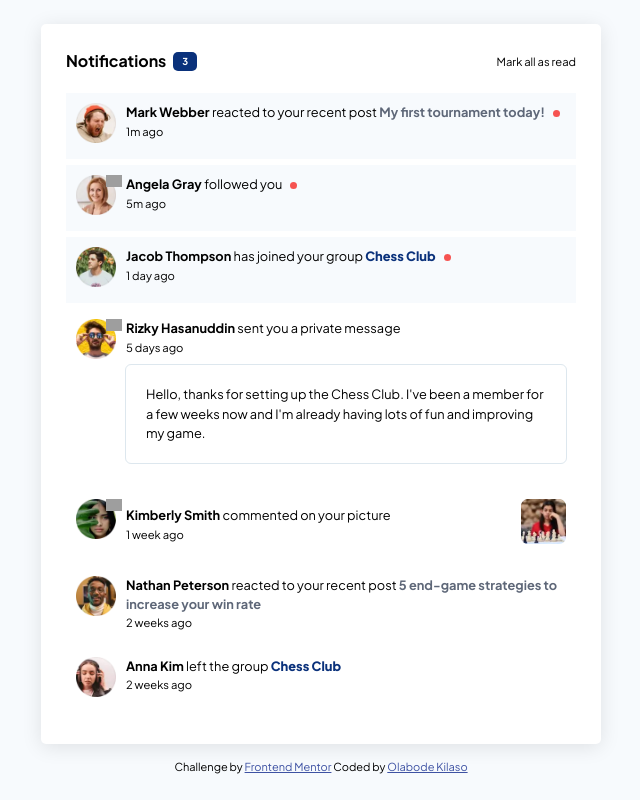
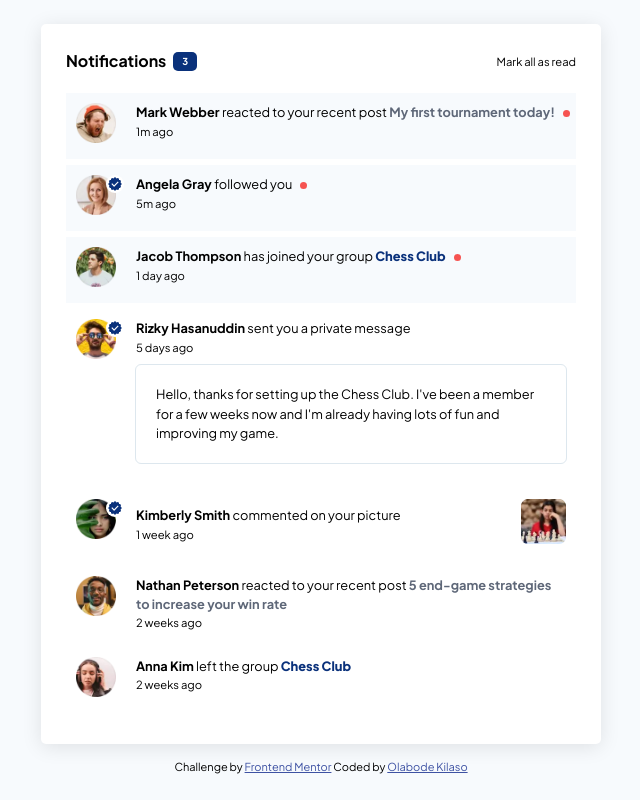
Before and after one commit to Great-kiola/Notification-page-fem, a plain HTML site: page index.html in a window 1280 px wide. Shown: the whole page, without its empty margins (319-959 px from the left). Drawn offline with Linux system fonts and the light colour scheme; grey boxes are pictures that could not be loaded.

Commit message:
Made changes to the html and css files

```diff
--- a/index.html
+++ b/index.html
@@ -24,7 +24,7 @@
 
       <div class="msgCont">
         <div class="message active">
-          <div class="pfpImg"><img src="./assets/images/avatar-mark-webber.webp" alt=""></div>
+          <div class="pfpImg"><img src="./assets/images/avatar-mark-webber.webp" alt="Profile Picture"></div>
           <div class="msgDiv">
             <div class="msg"><h1><strong> Mark Webber </strong> reacted to your recent post <span class="title">My first tournament today!</span> </h1></div>
             <div class="msgTime"><p>1m ago</p></div>
@@ -32,8 +32,8 @@
         </div>
 
         <div class="message active ">
-          <div class="pfpImg"><img src="./assets/images/avatar-angela-gray.webp" alt="">
-            <img class="verified" width="8" src="https://img.icons8.com/color/48/verified-account--v1.png" alt="verified-account--v1"/>
+          <div class="pfpImg"><img src="./assets/images/avatar-angela-gray.webp" alt="Profile Picture">
+            <img class="verified" width="8" src="/assets/images/8993399_verified_label_badge_checkmark_logo_icon.svg" alt="verified-account--v1"/>
           </div>
           <div class="msgDiv">
             <div class="msg"><h1><strong> Angela Gray </strong> followed you</h1></div>
@@ -42,7 +42,7 @@
         </div>
 
         <div class="message active">
-          <div class="pfpImg"><img src="./assets/images/avatar-jacob-thompson.webp" alt=""></div>
+          <div class="pfpImg"><img src="./assets/images/avatar-jacob-thompson.webp" alt="Profile Picture"></div>
           <div class="msgDiv">
             <div class="msg"><h1><strong> Jacob Thompson </strong>  has joined your group <strong> <span class="chessClub"> Chess Club </span> </strong> </h1></div>
             <div class="msgTime"><p>1 day ago</p></div>
@@ -50,8 +50,8 @@
         </div>
 
         <div class="message">
-          <div class="pfpImg"><img src="./assets/images/avatar-rizky-hasanuddin.webp" alt="">
-            <img class="verified" width="8" src="https://img.icons8.com/color/48/verified-account--v1.png" alt="verified-account--v1"/>
+          <div class="pfpImg"><img src="./assets/images/avatar-rizky-hasanuddin.webp" alt="Profile Picture">
+            <img class="verified" width="8" src="/assets/images/8993399_verified_label_badge_checkmark_logo_icon.svg" alt="verified-account--v1"/>
           </div>
           <div class="msgDiv">
             <div class="msg"><h1><strong> Rizky Hasanuddin </strong> sent you a private message</h1></div>
@@ -66,8 +66,8 @@
         </div>
 
         <div class="message">
-          <div class="pfpImg"><img src="./assets/images/avatar-kimberly-smith.webp" alt="">
-            <img class="verified" width="8" src="https://img.icons8.com/color/48/verified-account--v1.png" alt="verified-account--v1"/>
+          <div class="pfpImg"><img src="./assets/images/avatar-kimberly-smith.webp" alt="Profile Picture">
+            <img class="verified" width="8" src="/assets/images/8993399_verified_label_badge_checkmark_logo_icon.svg" alt="verified-account--v1"/>
           </div>
 
           <div class="msgFlex">
@@ -75,13 +75,13 @@
               <div class="msg"><h1><strong> Kimberly Smith </strong>  commented on your picture </h1></div>
               <div class="msgTime"><p>1 week ago</p></div>
             </div>
-            <div class="commentedPic"><img src="./assets/images/image-chess.webp" alt=""></div>
+            <div class="commentedPic"><img src="./assets/images/image-chess.webp" alt="Profile Picture"></div>
           </div>
 
         </div>
 
         <div class="message">
-          <div class="pfpImg"><img src="./assets/images/avatar-nathan-peterson.webp" alt=""></div>
+          <div class="pfpImg"><img src="./assets/images/avatar-nathan-peterson.webp" alt="Profile Picture"></div>
           <div class="msgDiv">
             <div class="msg"><h1><strong> Nathan Peterson </strong> reacted to your recent post  <span class="title"> 5 end-game strategies to increase your win rate</span> </h1></div>
             <div class="msgTime"><p>2 weeks ago</p></div>
@@ -89,7 +89,7 @@
         </div>
 
         <div class="message">
-          <div class="pfpImg"><img src="./assets/images/avatar-anna-kim.webp" alt=""></div>
+          <div class="pfpImg"><img src="./assets/images/avatar-anna-kim.webp" alt="Profile Picture"></div>
           <div class="msgDiv">
             <div class="msg"><h1><strong> Anna Kim  </strong> left the group <strong> <span class="chessClub"> Chess Club</span> </strong> </h1></div>
             <div class="msgTime"><p>2 weeks ago</p></div>
--- a/style.css
+++ b/style.css
@@ -95,7 +95,7 @@ body {
 
 .message .pfpImg img{
     width: 40px;
-    margin-right: 10px;
+    margin-right: 20px;
 }
 
 .message .msgDiv .title{
@@ -137,9 +137,12 @@ span.chessClub{
 
 .verified{
     position: absolute;
-    width: 16px !important;
+    width: 18px !important;
     left: 30px;
     top: 0;
+    background-color: var(--White);
+    border-radius: 50px;
+    padding: 2px;
 }
 
 .msgreceived:hover{
```
Also changed, not shown: assets/images/8993399_verified_label_badge_checkmark_logo_icon.svg (added).
